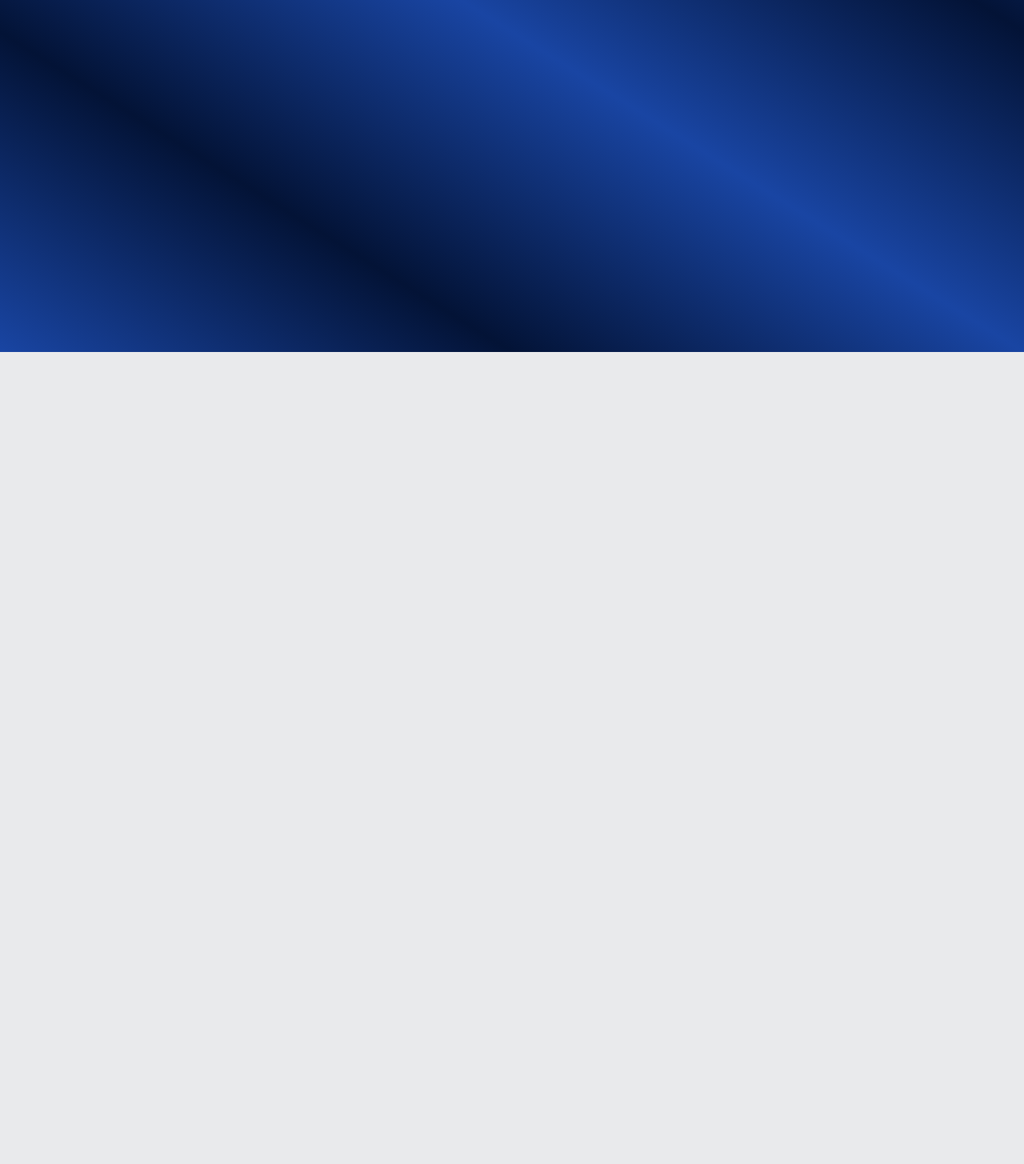
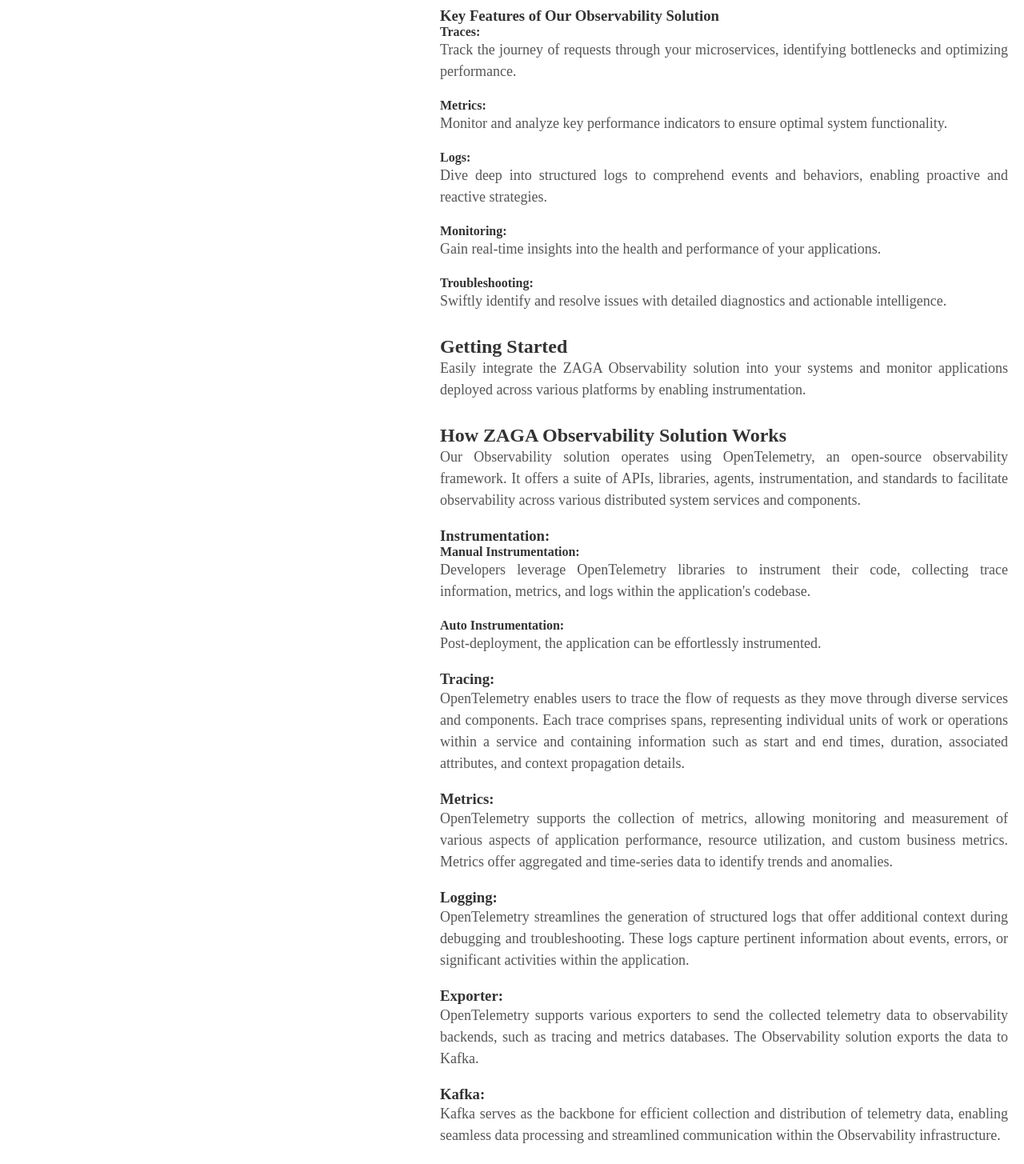
Before and after one commit to ZagaUS/obervability, an Angular app: page /documentation/observability in a window 1280 px wide. Before the commit this address led to /. Shown: the part 360-1815 px from the top of the page at 80% size. Before the commit the page ends 800 px from the top, so only its background shows below. Built offline with nearby package versions, Linux system fonts and the light colour scheme.

Commit message:
Added Observability Documentation

```diff
--- a/src/app/app-routing.module.ts
+++ b/src/app/app-routing.module.ts
@@ -2,11 +2,13 @@
 import { RouterModule, Routes } from '@angular/router';
 import { MainContentComponent } from './main-content/main-content.component';
 import { VideosComponent } from './videos/videos.component';
+import { ObservabilityDocumentationComponent } from './observability-documentation/observability-documentation.component';
 
 const routes: Routes = [
 
   { path: '', component: MainContentComponent },
-  { path : '', component: VideosComponent}
+  { path : '', component: VideosComponent},
+  { path: '', component: ObservabilityDocumentationComponent}
 
 ];
 
--- a/src/app/app.module.ts
+++ b/src/app/app.module.ts
@@ -30,7 +30,8 @@
        RouterModule.forRoot([
         { path: 'videos', component: VideosComponent },
         { path: 'observability', component: ObservabilityComponent},
-        { path: 'sustainability', component: SustainabilityComponent}
+        { path: 'sustainability', component: SustainabilityComponent},
+        { path: 'documentation/observability', component: ObservabilityDocumentationComponent}
             ]),
   ],
   providers: [],
--- a/src/app/observability-documentation/observability-documentation.component.css
+++ b/src/app/observability-documentation/observability-documentation.component.css
@@ -0,0 +1,52 @@
+.observability{
+    margin-top: 85px;
+    /* background: linear-gradient(to top right,#5680E9,#84CEEB,#5AB9EA,#C1C8E4,#8860D0); */
+    background: white;
+    margin: 0 auto;
+    padding: 20px;
+    border-radius: 8px;
+    box-shadow: 0 0 10px rgba(0, 0, 0, 0.1); /* Optional: Add a subtle box shadow */
+    padding-left: 550px;
+  }
+  h1 {
+    margin-top: 100px;
+  }
+
+  p {
+
+    max-width: 800px;
+    font-size: large;
+    align-items: center;
+    justify-content: center;
+    text-align: justify;
+  }
+
+  /* Heading styles */
+  .observability h1,
+  .observability h2,
+  .observability h3,
+  .observability h4 {
+    color: #333; /* Set your desired text color */
+  }
+
+  /* Paragraph styles */
+  .observability p {
+    line-height: 1.5;
+    color: #555; /* Set your desired text color */
+  }
+
+  /* Feature container styles */
+  .observability .feature {
+    margin-bottom: 20px;
+  }
+
+  /* Styling for specific elements */
+  .observability h2 {
+    margin-top: 30px;
+  }
+
+  .observability h3 {
+    margin-top: 20px;
+  }
+
+  /* Add more styles as needed */
--- a/src/app/observability-documentation/observability-documentation.component.html
+++ b/src/app/observability-documentation/observability-documentation.component.html
@@ -1 +1,82 @@
-<p>observability-documentation works!</p>
+<div class="observability">
+    <h1>ZAGA Observability</h1>
+    <h2>Introduction</h2>
+    <p>
+      In today's complex digital landscape, gaining insight into the inner workings of applications is not just advantageous – it's essential. Our Observability solution serves as your gateway to unparalleled visibility into every aspect of your system, providing a real-time comprehensive view of performance, errors, and dependencies. The ZAGA Observability platform is an open-source observability product designed to monitor applications and swiftly troubleshoot problems.
+    </p>
+
+    <h3>Key Features of Our Observability Solution</h3>
+    <div class="feature">
+      <h4>Traces:</h4>
+      <p>Track the journey of requests through your microservices, identifying bottlenecks and optimizing performance.</p>
+    </div>
+
+    <div class="feature">
+      <h4>Metrics:</h4>
+      <p>Monitor and analyze key performance indicators to ensure optimal system functionality.</p>
+    </div>
+
+    <div class="feature">
+      <h4>Logs:</h4>
+      <p>Dive deep into structured logs to comprehend events and behaviors, enabling proactive and reactive strategies.</p>
+    </div>
+
+    <div class="feature">
+      <h4>Monitoring:</h4>
+      <p>Gain real-time insights into the health and performance of your applications.</p>
+    </div>
+
+    <div class="feature">
+      <h4>Troubleshooting:</h4>
+      <p>Swiftly identify and resolve issues with detailed diagnostics and actionable intelligence.</p>
+    </div>
+
+    <h2>Getting Started</h2>
+    <p>Easily integrate the ZAGA Observability solution into your systems and monitor applications deployed across various platforms by enabling instrumentation.</p>
+
+    <h2>How ZAGA Observability Solution Works</h2>
+    <p>
+      Our Observability solution operates using OpenTelemetry, an open-source observability framework. It offers a suite of APIs, libraries, agents, instrumentation, and standards to facilitate observability across various distributed system services and components.
+    </p>
+
+    <h3>Instrumentation:</h3>
+    <div class="feature">
+      <h4>Manual Instrumentation:</h4>
+      <p>Developers leverage OpenTelemetry libraries to instrument their code, collecting trace information, metrics, and logs within the application's codebase.</p>
+    </div>
+
+    <div class="feature">
+      <h4>Auto Instrumentation:</h4>
+      <p>Post-deployment, the application can be effortlessly instrumented.</p>
+    </div>
+
+    <h3>Tracing:</h3>
+    <p>
+      OpenTelemetry enables users to trace the flow of requests as they move through diverse services and components. Each trace comprises spans, representing individual units of work or operations within a service and containing information such as start and end times, duration, associated attributes, and context propagation details.
+    </p>
+
+    <h3>Metrics:</h3>
+    <p>
+      OpenTelemetry supports the collection of metrics, allowing monitoring and measurement of various aspects of application performance, resource utilization, and custom business metrics. Metrics offer aggregated and time-series data to identify trends and anomalies.
+    </p>
+
+    <h3>Logging:</h3>
+    <p>
+      OpenTelemetry streamlines the generation of structured logs that offer additional context during debugging and troubleshooting. These logs capture pertinent information about events, errors, or significant activities within the application.
+    </p>
+
+    <h3>Exporter:</h3>
+    <div class="feature">
+      <p>OpenTelemetry supports various exporters to send the collected telemetry data to observability backends, such as tracing and metrics databases. The Observability solution exports the data to Kafka.</p>
+    </div>
+
+    <h3>Kafka:</h3>
+    <div class="feature">
+      <p>Kafka serves as the backbone for efficient collection and distribution of telemetry data, enabling seamless data processing and streamlined communication within the Observability infrastructure.</p>
+    </div>
+
+    <h3>Observability Backend:</h3>
+    <div class="feature">
+      <p>Our observability backend receives and stores the telemetry data for analysis and visualization. This data is then queried by another Backend application, and the data is viewed using the front-end application.</p>
+    </div>
+  </div>
```
